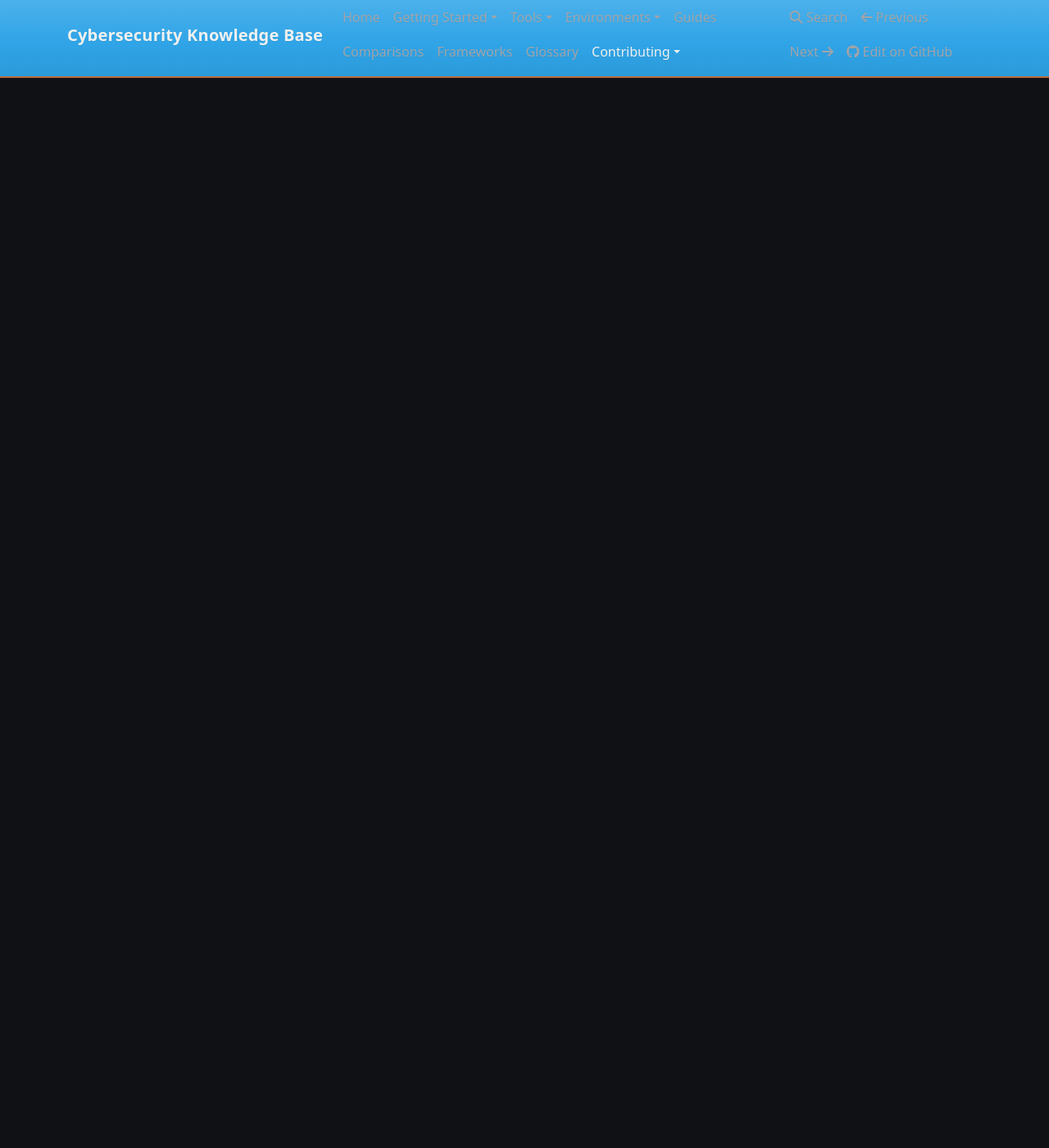
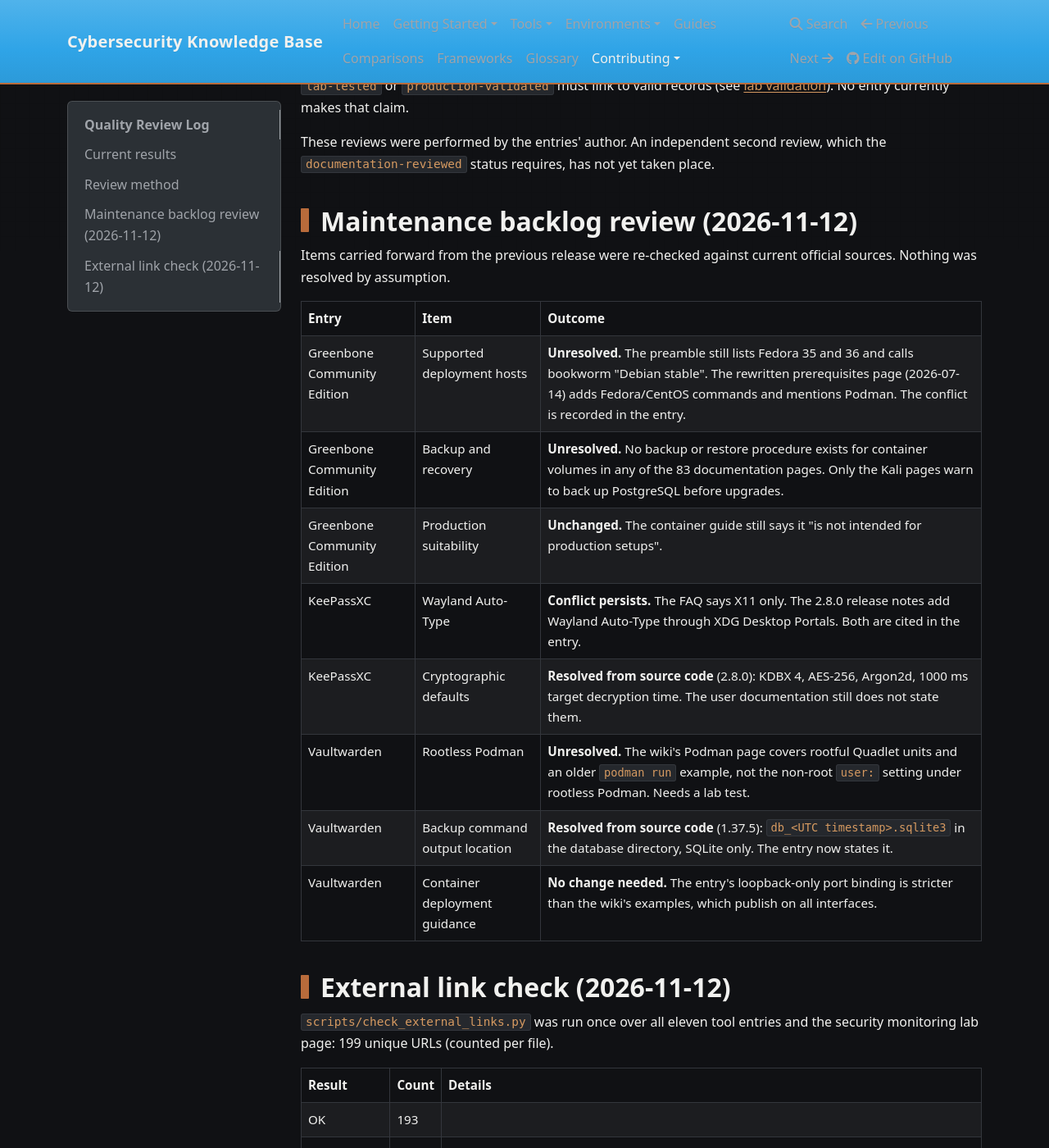
Before and after one commit to RiotPhoenix/cybersecurity-knowledge-base, an MkDocs documentation site: the page built from docs/contributing/quality-review-log.md, in a window 1280 px wide and 1400 px high, scrolled down 3600 px. Shown: the whole window at 82% size. Built offline with MkDocs 1.6.1, drawn with Linux system fonts in a browser that asks for light colours; before the commit the page ends 3711 px from its top, so only the background shows below that; some of the changed text lies outside the part shown.

Commit message:
Review maintenance backlog and external links
Re-check carried-forward questions against current upstream sources
and record the outcomes without resolving anything by assumption.

- KeePassXC: default cipher and KDF for new databases identified from
  the 2.8.0 source; the FAQ and 2.8.0 release notes still conflict on
  Wayland Auto-Type. FAQ link moved to the official docs page.
- Vaultwarden: backup command output location identified from the
  1.37.5 source and added to the entry; rootless Podman behaviour is
  still undocumented upstream.
- Greenbone Community Edition: supported hosts, backup procedure, and
  production suitability remain unresolved; new findings recorded.

Record the external link check results in the review log, and make
check_external_links.py retry with GET when a server rejects HEAD, so
a HEAD-only 404 is no longer reported as a definite failure.

```diff
--- a/docs/contributing/quality-review-log.md
+++ b/docs/contributing/quality-review-log.md
@@ -14,10 +14,10 @@ entry's verification notes), or **Fail**.
 |---|---|---|---|---|---|---|---|
 | [Nmap](../tools/network-security/nmap.md) | `research-complete` | Pass | Pass | Pass | Pass | 2026-11-12 | Options checked against `nmap -h` (7.92) and the reference guide; loopback examples spot-checked. |
 | [Wireshark](../tools/network-security/wireshark.md) | `research-complete` | Pass | Pass | Pass | Pass | 2026-11-12 | Fields and options checked with `tshark -G fields` / `-h` (4.6.8); loopback example spot-checked. |
-| [Greenbone Community Edition](../tools/vulnerability-management/greenbone-community-edition.md) | `research-complete` | Pass | Needs review | Pass | Pass | 2026-11-12 | Container commands reproduced from the official guide, not executed. Supported host list is out of date for Fedora. No documented volume backup procedure. |
+| [Greenbone Community Edition](../tools/vulnerability-management/greenbone-community-edition.md) | `research-complete` | Pass | Needs review | Pass | Pass | 2026-11-12 | Container commands reproduced from the official guide, not executed. Re-checked: supported host list still outdated (Fedora 35/36, bookworm as stable) although prerequisites now include Fedora commands; still no documented volume backup procedure; guide still "not intended for production". |
 | [Nuclei](../tools/vulnerability-management/nuclei.md) | `research-complete` | Pass | Pass | Pass | Pass | 2026-11-12 | Flags and defaults checked against the official help listing; template paths and release checksums confirmed via the GitHub API. Examples not executed. |
-| [KeePassXC](../tools/password-management/keepassxc.md) | `research-complete` | Pass | Needs review | Pass | Pass | 2026-11-12 | Default cipher/KDF and GUI timeouts not documented upstream. FAQ and 2.8.0 docs conflict on Wayland Auto-Type. CLI options are from the development-branch manual. |
-| [Vaultwarden](../tools/password-management/vaultwarden.md) | `research-complete` | Pass | Needs review | Pass | Pass | 2026-11-12 | Compose and backup commands adapted from the README/wiki, not executed. Defaults come from `.env.template`, which the project says is not a guarantee. Rootless Podman behaviour unresolved. |
+| [KeePassXC](../tools/password-management/keepassxc.md) | `research-complete` | Pass | Needs review | Pass | Pass | 2026-11-12 | Re-checked: default cipher/KDF resolved from 2.8.0 source (KDBX 4, AES-256, Argon2d, 1 s target). GUI timeouts still undocumented. FAQ still conflicts with 2.8.0 release notes on Wayland Auto-Type. CLI options are from the development-branch manual. |
+| [Vaultwarden](../tools/password-management/vaultwarden.md) | `research-complete` | Pass | Needs review | Pass | Pass | 2026-11-12 | Compose and backup commands adapted from the README/wiki, not executed. Defaults come from `.env.template`, which the project says is not a guarantee. Re-checked: `/vaultwarden backup` output location resolved from 1.37.5 source. Rootless Podman behaviour still undocumented upstream. |
 | [Suricata](../tools/network-security/suricata.md) | `research-complete` | Pass | Pass | Pass | Pass | 2026-11-12 | Commands from the 8.0.8 user-guide sources; Fedora 44 package contents (unit, sysconfig, default YAML) inspected from the RPM. Support-status table lists end-of-life distributions (recorded). Not executed. |
 | [Zeek](../tools/network-security/zeek.md) | `research-complete` | Pass | Pass | Pass | Pass | 2026-11-12 | Docs read from the `v9.0.1` tag; OBS packages, repo file, and signing keys checked; ZeekControl defaults from source. Install guide's LTS package list is stale (recorded). Not executed. |
 | [Wazuh](../tools/siem/wazuh.md) | `research-complete` | Pass | Needs review | Pass | Pass | 2026-11-12 | 4.14 docs and `v4.14.10` sources checked (ports, enrolment defaults, Docker Compose). Edited Docker port mappings are an unexecuted adaptation. Fedora agent support not stated upstream. |
@@ -46,3 +46,35 @@ an entry claiming `lab-tested` or `production-validated` must link to valid reco
 
 These reviews were performed by the entries' author. An independent second review, which
 the `documentation-reviewed` status requires, has not yet taken place.
+
+## Maintenance backlog review (2026-11-12)
+
+Items carried forward from the previous release were re-checked against current official sources.
+Nothing was resolved by assumption.
+
+| Entry | Item | Outcome |
+|---|---|---|
+| Greenbone Community Edition | Supported deployment hosts | **Unresolved.** The preamble still lists Fedora 35 and 36 and calls bookworm "Debian stable". The rewritten prerequisites page (2026-07-14) adds Fedora/CentOS commands and mentions Podman. The conflict is recorded in the entry. |
+| Greenbone Community Edition | Backup and recovery | **Unresolved.** No backup or restore procedure exists for container volumes in any of the 83 documentation pages. Only the Kali pages warn to back up PostgreSQL before upgrades. |
+| Greenbone Community Edition | Production suitability | **Unchanged.** The container guide still says it "is not intended for production setups". |
+| KeePassXC | Wayland Auto-Type | **Conflict persists.** The FAQ says X11 only. The 2.8.0 release notes add Wayland Auto-Type through XDG Desktop Portals. Both are cited in the entry. |
+| KeePassXC | Cryptographic defaults | **Resolved from source code** (2.8.0): KDBX 4, AES-256, Argon2d, 1000 ms target decryption time. The user documentation still does not state them. |
+| Vaultwarden | Rootless Podman | **Unresolved.** The wiki's Podman page covers rootful Quadlet units and an older `podman run` example, not the non-root `user:` setting under rootless Podman. Needs a lab test. |
+| Vaultwarden | Backup command output location | **Resolved from source code** (1.37.5): `db_<UTC timestamp>.sqlite3` in the database directory, SQLite only. The entry now states it. |
+| Vaultwarden | Container deployment guidance | **No change needed.** The entry's loopback-only port binding is stricter than the wiki's examples, which publish on all interfaces. |
+
+## External link check (2026-11-12)
+
+`scripts/check_external_links.py` was run once over all eleven tool entries and the security
+monitoring lab page: 199 unique URLs (counted per file).
+
+| Result | Count | Details |
+|---|---|---|
+| OK | 193 | |
+| Redirected | 3 | Suricata end-of-life policy, Flathub ZAP page, RFC 5737. All redirected within the same official site and were updated to the final URL. |
+| Definite failure (404) | 2 | **KeePassXC FAQ** (`keepassxc.org/faq/`): also 404 when re-checked manually with GET. The FAQ now lives on the official documentation page, and the link was corrected to `keepassxc.org/docs/#faq`. **openSUSE Build Service project page for Zeek**: a checker false positive. The server answers `HEAD` with 404 but serves the page on `GET` (HTTP 200 when re-checked manually). The checker now retries with `GET` before reporting a failure. |
+| Unverified | 1 | `https://127.0.0.1` in the Greenbone entry: the local web interface address in an example, not a cited source. Expected. |
+| Timeouts or rate limiting | 0 | |
+
+A working URL proves only that the page answers. Cited content was read during research, not
+re-read by this check.
```
Also changed, not shown: docs/tools/password-management/keepassxc.md (+12 -5 lines), docs/tools/password-management/vaultwarden.md (+12 -3 lines), docs/tools/vulnerability-management/greenbone-community-edition.md (+14 -2 lines), 2 other files.
